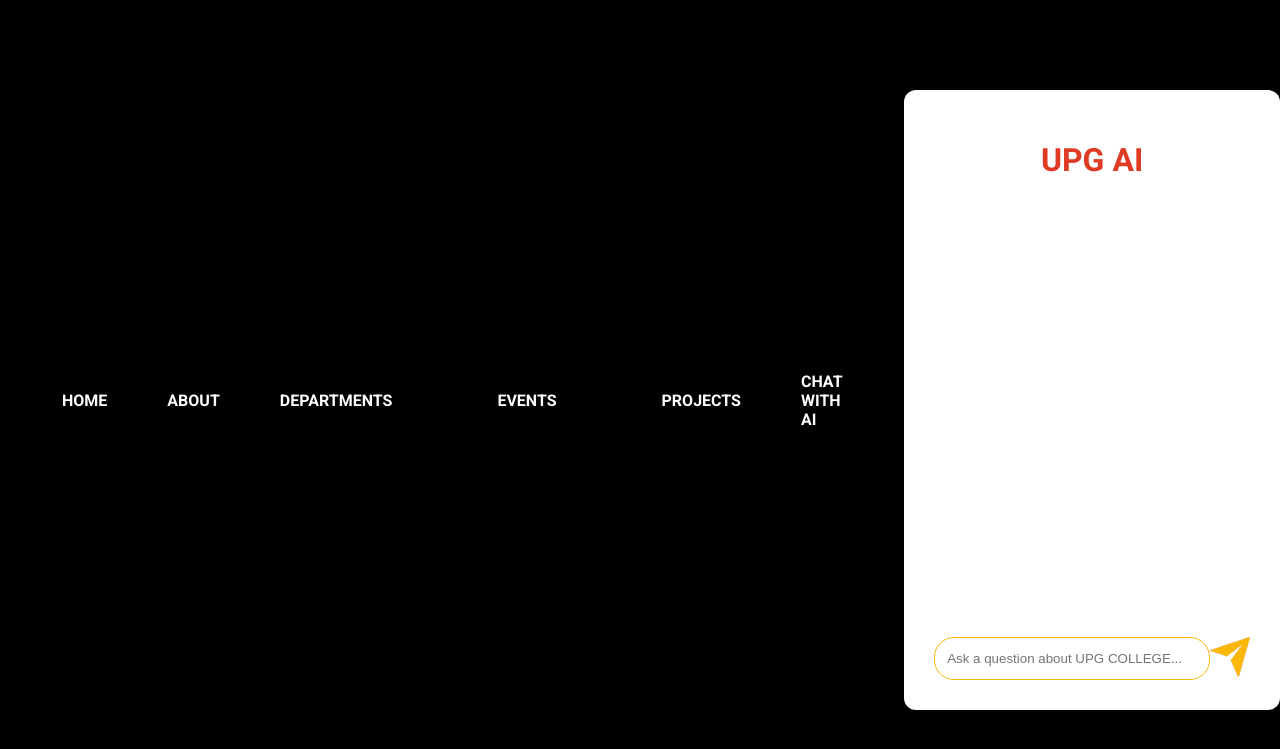
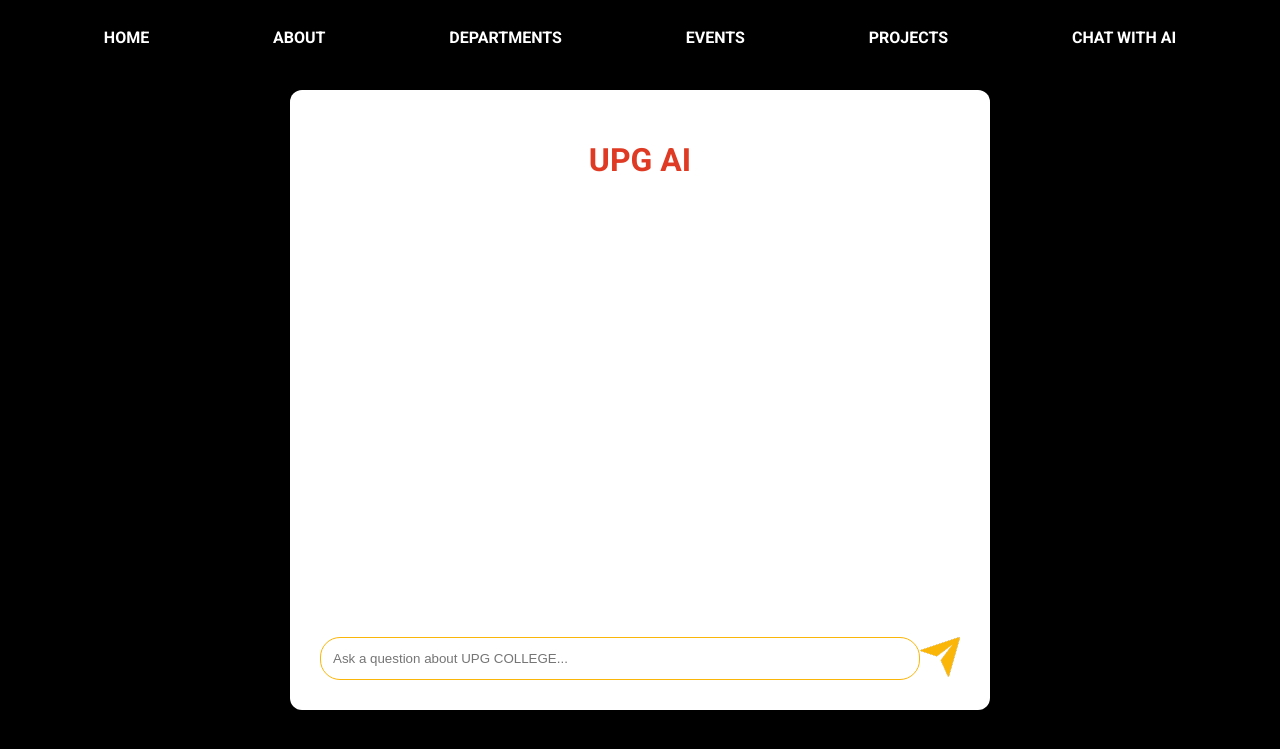
Before and after one commit to Irfanpathan21/UPG-CHATBOT, a Flask app: page / in a window 1280 px wide. Shown: the top 749 px of the page. Run offline with Flask 3, Linux system fonts and the light colour scheme.

Commit message:
nav fixed

```diff
--- a/static/style.css
+++ b/static/style.css
@@ -55,6 +55,7 @@
 
 /* User message bubbles */
 .user-message {
+    background-color: #fbb60a;
     background-color: #fbb60a !important;
     color: rgb(255, 255, 255);
     padding: 12px;
@@ -91,6 +92,7 @@
 input {
     padding: 12px;
     margin-bottom: 0;
+    border: 1px solid #000000;
     border: 1px solid #fbb60a;
     border-radius: 20px;
     flex-grow: 1; /* Allow input to take available space */
@@ -111,18 +113,17 @@
 .send-button:hover {
     background: linear-gradient(90deg, #124388, #c26a14);
 }
-
 /* Navigation Bar Styling */
 .Nav_Bar_Class {
-    position: static;
+    position: fixed; /* Fixed position to stick to the top */
     width: 100%;
     height: 75px;
     top: 0;
     display: flex;
     justify-content: center;
+    align-items: center;
     background-color: #000;
-    z-index: 1000;
-    padding: 0 2rem; /* Add horizontal padding */
+    z-index: 1000; /* Ensure it stays above other content */
 }
 
 .Nav_Bar_Class ul {
@@ -136,15 +137,9 @@
 }
 
 .Nav_Bar_Class ul li {
-    padding: 0 20px;
+    margin: 0 20px;
     display: flex;
     align-items: center;
-    position: relative;
-}
-
-/* Logo specific styling */
-.Nav_Bar_Class ul li:nth-child(4) {
-    margin: 0 45px; /* Give logo more space */
 }
 
 .Nav_Bar_Class ul li a {
@@ -154,7 +149,6 @@
     font-weight: bold;
     text-transform: uppercase;
     transition: color 0.3s ease;
-    padding: 5px 10px; /* Add padding around text */
 }
 
 .Nav_Bar_Class ul li a:hover {
@@ -182,16 +176,16 @@
 
 /* Optional scrollbar styling */
 ::-webkit-scrollbar {
-    width: 15px;
+    width: 10px;
 }
 
 ::-webkit-scrollbar-thumb {
-    border-radius: 4px;
-    background: #E12F2B;
+    border-radius: 10px;
+    background: #F26457;
 }
 
 ::-webkit-scrollbar-track {
-    background-color: #E12F2B;
+    background-color: #1d1e18;
 }
 /* Responsive */
 @media (max-width: 600px) {
--- a/templates/index.html
+++ b/templates/index.html
@@ -16,14 +16,14 @@
             <div></div>
         </div>
         <ul>
-        <li><a href="https://irfanpathan21.github.io/IT-CLUB-WEBSITE/index.html">HOME</a></li>
-        <li><a href="#">ABOUT</a></li>
-        <li><a href="#">DEPARTMENTS</a></li>
+            <li><a href="index.html">HOME</a></li>
+            <li><a href="#">ABOUT</a></li>
+            <li><a href="#">DEPARTMENTS</a></li>
 
-        <li><a href="#">EVENTS</a></li>
-        <li><a href="https://irfanpathan21.github.io/IT-CLUB-WEBSITE/project.html">PROJECTS</a></li>
-        <li><a href="https://upg-chatbot.onrender.com/">CHAT WITH AI</a></li>
-      </ul>
+            <li><a href="#">EVENTS</a></li>
+            <li><a href="project.html">PROJECTS</a></li>
+            <li><a href="https://upg-chatbot.onrender.com/">CHAT WITH AI</a></li>
+          </ul>
       </header>
     <div class="container">
         <h1 align="center" style="color: #df3a23;">UPG AI</h1>
```
